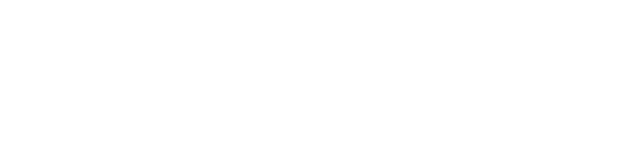
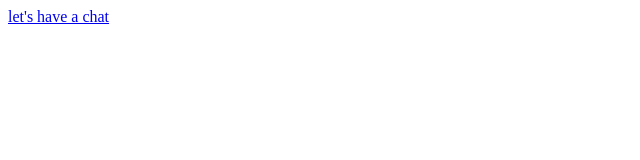
Before and after one commit to Haitam-Makhfi/test-repo2, a plain HTML site: page index.html in a window 1280 px wide. Shown: the whole page, without its empty margins (0-640 px from the left). Drawn offline with Linux system fonts and the light colour scheme.

Commit message:
added mailto protocol to homePage

```diff
--- a/index.html
+++ b/index.html
@@ -5,5 +5,7 @@
     <meta name="viewport" content="width=device-width, initial-scale=1.0" />
     <title>test-repo2</title>
   </head>
-  <body></body>
+  <body>
+    <a href="mailto:h.daigata@gmail.com">let's have a chat</a>
+  </body>
 </html>
```
